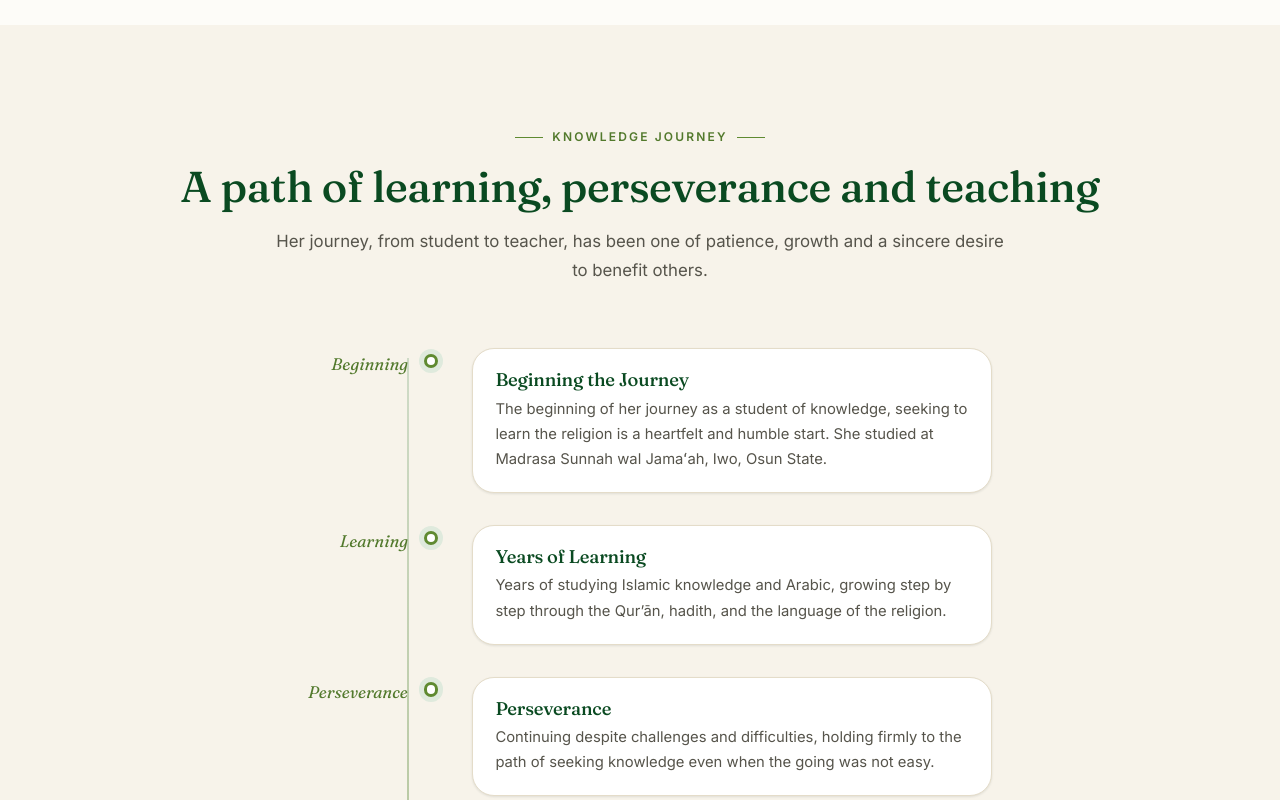
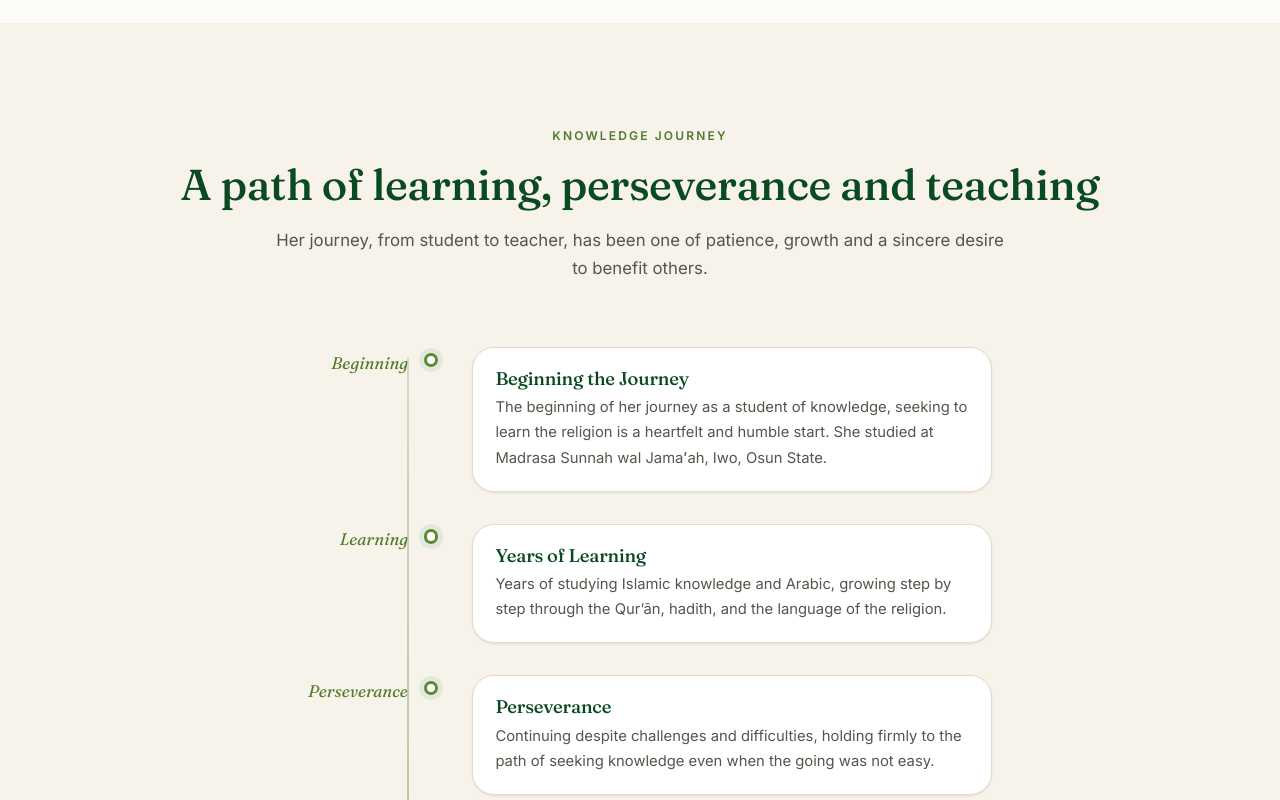
Before and after one commit to Azeezat-1/Ar-Riyaadh, a React (Vite) app in the folder frontend/: page /about in a window 1280 px wide. Shown: the part 1160-1960 px from the top of the page. Built offline with nearby package versions, Linux system fonts and the light colour scheme; no server answers.

Commit message:
Remove decorative eyebrow dashes from all section headings

```diff
--- a/frontend/src/components/Hero.css
+++ b/frontend/src/components/Hero.css
@@ -21,10 +21,6 @@
   position: absolute;
   inset: 0;
   background: linear-gradient(115deg, rgba(13, 26, 22, 0.92) 20%, rgba(24, 43, 37, 0.78) 60%, rgba(31, 59, 50, 0.6));
-}
-
-.hero .eyebrow::before {
-  display: none;
 }
 
 .hero__inner {
--- a/frontend/src/components/blocks.css
+++ b/frontend/src/components/blocks.css
@@ -867,8 +867,3 @@
 .section--green .eyebrow {
   color: var(--lime);
 }
-
-.section--green .eyebrow::before,
-.section--green .eyebrow--center::after {
-  background: var(--lime);
-}
--- a/frontend/src/index.css
+++ b/frontend/src/index.css
@@ -199,7 +199,6 @@ h4 {
 .eyebrow {
   display: inline-flex;
   align-items: center;
-  gap: 0.6rem;
   font-size: 0.75rem;
   font-weight: 600;
   letter-spacing: 0.18em;
@@ -213,20 +212,6 @@ h4 {
 
 .eyebrow--lime {
   color: var(--lime);
-}
-
-.eyebrow::before {
-  content: '';
-  width: 1.75rem;
-  height: 1px;
-  background: var(--accent);
-}
-
-.eyebrow--center::after {
-  content: '';
-  width: 1.75rem;
-  height: 1px;
-  background: var(--accent);
 }
 
 .lede {
```
